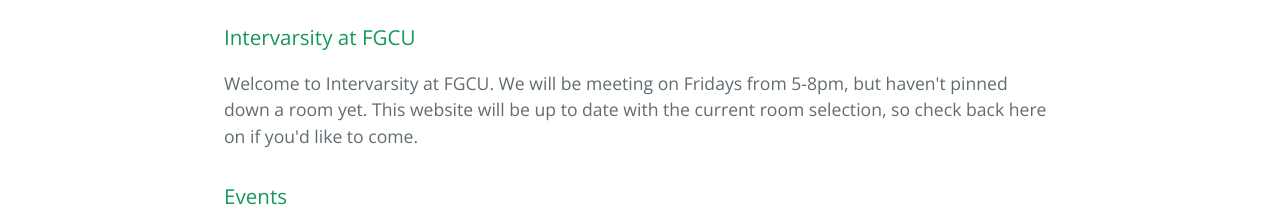
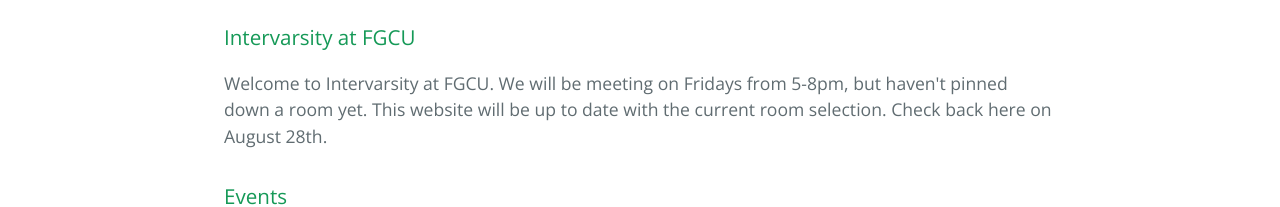
Before and after one commit to fgcu-iv/fgcu-iv.github.io, a plain HTML site: page index.html in a window 1280 px wide. Shown: the part 327-534 px from the top of the page. Drawn offline with nearby package versions, Linux system fonts and the light colour scheme.

Commit message:
Update index.html

```diff
--- a/index.html
+++ b/index.html
@@ -19,7 +19,7 @@
       <h3>
 <a id="intervarsity-at-fgcu" class="anchor" href="#intervarsity-at-fgcu" aria-hidden="true"><span class="octicon octicon-link"></span></a>Intervarsity at FGCU</h3>
 
-<p>Welcome to Intervarsity at FGCU. We will be meeting on Fridays from 5-8pm, but haven't pinned down a room yet. This website will be up to date with the current room selection, so check back here on  if you'd like to come.</p>
+<p>Welcome to Intervarsity at FGCU. We will be meeting on Fridays from 5-8pm, but haven't pinned down a room yet. This website will be up to date with the current room selection. Check back here on August 28th.</p>
 
 <h3>
 <a id="events" class="anchor" href="#events" aria-hidden="true"><span class="octicon octicon-link"></span></a>Events</h3>
```
